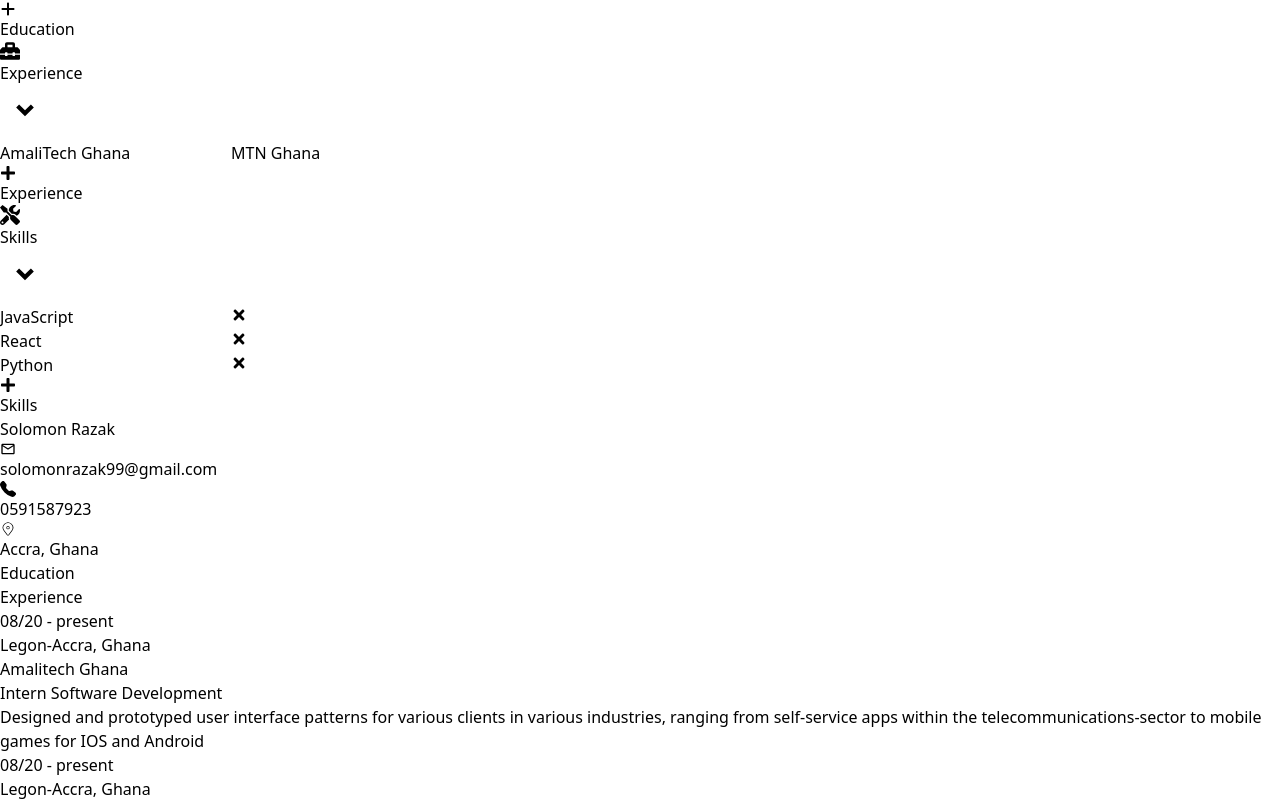
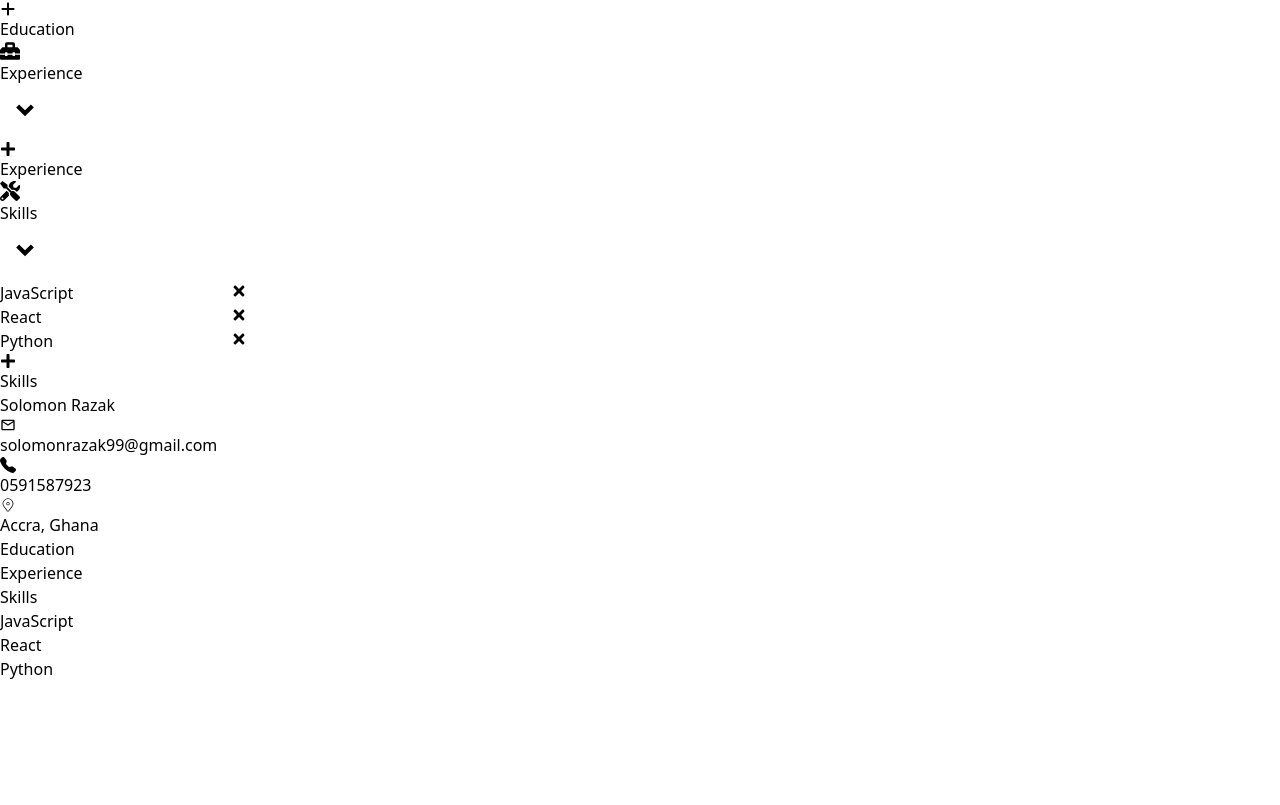
Before and after one commit to solomonrazak/cv-application, a React (Vite) app: page / in a window 1280 px wide. Shown: the part 291-1096 px from the top of the page. After the commit the page ends 972 px from the top, so only its background shows below. Built offline with nearby package versions, Linux system fonts and the light colour scheme.

Commit message:
experience form all set now

```diff
--- a/src/App.jsx
+++ b/src/App.jsx
@@ -34,12 +34,23 @@
   location: "",
 }]);
 
-const [filledForms, setFilledForms] = useState([]);
+const [filledForms, setFilledForms] = useState([]); // a place to store all saved inputs filled from an education form.
 
-const [educationInput, setEducationInput] = useState("University of Ghana");
+// experience
+
+const [experienceFormData, setExperienceFormData] = useState([{
+  companyName: "",
+  positionTitle: "",
+  startDate: "",
+  endDate: "",
+  location: "",
+  description: "",
+}]);
+
+const [experienceFilledForm, setExperienceFilledForm] = useState([])
 
   return (
-    <DataContext.Provider value={{personalDetails, setPersonalDetails, skills, setSkills, newSkills, setNewSkills, educationInput, setEducationInput, educationFormData, setEducationFormData, filledForms, setFilledForms}}>
+    <DataContext.Provider value={{personalDetails, setPersonalDetails, skills, setSkills, newSkills, setNewSkills, educationFormData, setEducationFormData, filledForms, setFilledForms, experienceFormData, setExperienceFilledForm, setExperienceFormData, experienceFilledForm}}>
     <div className='grid grid-cols-3 bg-gray-100 gap-3'>
       <div className="col-span-1 w-full">
         <Input />
--- a/src/components/Education.jsx
+++ b/src/components/Education.jsx
@@ -92,7 +92,9 @@
       startDate: "",
       endDate: "",
       location: "",
+
   });
+  setToggle(true);
   }
 
   return (
--- a/src/components/Example.jsx
+++ b/src/components/Example.jsx
@@ -1,14 +1,47 @@
-import React from "react";
+import React, {useContext} from "react";
 import { MdDelete } from "react-icons/md";
+import { DataContext } from "../DataContext";
+
+
 
 function Example() {
+
+  const {personalDetails, setPersonalDetails, skills, setSkills, newSkills, setNewSkills} = useContext(DataContext);
+  const sampleSkills = ["JavaScript", "React", "Python"];
+
+
+  function clearAll() {
+    setPersonalDetails({
+      fullname: "",
+      email: "",
+      telephone: "",
+      address: "",
+    });
+    setSkills([]);
+    setNewSkills([]);
+  }
+
+  function loadExample(){
+    setPersonalDetails({
+      fullname: "Solomon Razak",
+    email: "solomonrazak99@gmail.com",
+    telephone: "0591587923",
+    address: "Accra, Ghana"
+    })
+    setSkills((sampleSkills.map((skills) => (
+      {
+        name: skills,
+      }
+    ))));
+
+  }
   return (
     <div className="bg-white flex flex-col justify-around md:w-96 h-12 p-2 mx-auto rounded-md md:flex md:flex-row cursor-pointer">
-      <div className="flex justify-around items-center gap-2">
+      <div className="flex justify-around items-center gap-2 group hover:scale-110 duration-200 transition-all ease-in-out" onClick={clearAll}>
       <MdDelete className="text-red-600"/>
       <p className="text-red-600">Clear Resume</p>
       </div>
-      <div className="bg-slate-100 flex items-center justify-center p-4 rounded-md">
+      <div className="bg-slate-100 flex items-center justify-center p-4 rounded-md hover:bg-slate-600 hover:text-white" onClick={loadExample}>
          <p>Load Example</p>
       </div>
     </div>
--- a/src/components/Experience.jsx
+++ b/src/components/Experience.jsx
@@ -1,19 +1,35 @@
-import React, { useState } from "react";
+import React, { useState, useContext } from "react";
 import { FaToolbox, FaPlus } from "react-icons/fa";
 import { RiArrowDropDownLine } from "react-icons/ri";
 import { MdDelete } from "react-icons/md";
+import { DataContext } from "../DataContext";
 
 function Experience() {
-  const sampleExperience = ["AmaliTech Ghana", "MTN Ghana"];
+  // const sampleExperience = ["AmaliTech Ghana", "MTN Ghana"];
   const [displayNewwForm, setDisplayNewwForm] = useState(false);
   const [newFormInput, setNewFormInput] = useState("");
+  const [displayedFormIndex, setDisplayedFormIndex] = useState(-1);
   //   const [newExperienceDetails, setNewExperienceDetails] = useState("")
-  const [experienceInput, setExperinceInput] = useState(
-    sampleExperience.map((experience) => ({ name: experience }))
-  );
+  // const [experienceInput, setExperinceInput] = useState(
+  //   sampleExperience.map((experience) => ({ name: experience }))
+  // );
   const [tog, setTog] = useState(true); // Set initial value to true if you want it to be visible by default
+  const {
+    experienceFormData,
+    setExperienceFormData,
+    experienceFilledForm,
+    setExperienceFilledForm,
+  } = useContext(DataContext);
 
-  const [experienceFormData, setExperienceFormData] = useState({
+  function displayFormm() {
+    if (displayedFormIndex === -1) {
+      // No form is displayed, display the first one
+      setDisplayedFormIndex(0);
+    } else {
+      // A form is displayed, increment the index to display the next form
+      setDisplayedFormIndex(displayedFormIndex + 1);
+      // Reset education form data
+      setExperienceFormData({
         companyName: "",
         positionTitle: "",
         startDate: "",
@@ -21,27 +37,30 @@
         location: "",
         description: "",
       });
-
+    }
+    setTog(false);
+  }
 
   // change the toggle to display or hide initailized examples
   function changeTog() {
     setTog(!tog); // Change toggle to tog
-    setDisplayNewwForm(false)
+    setDisplayedFormIndex(-1); // Reset displayed form index
   }
 
-
   // handle input changes in the initialized experience inputs
-  function handleExperienceInputChange(index, value) {
-    const newExperienceList = [...experienceInput];
-    newExperienceList[index].name = value;
-    setExperinceInput(newExperienceList);
-  }
+  // function handleExperienceInputChange(e, field) {
+  //   const { value } = e.target;
+  //   setExperienceFormData((prevData) => ({
+  //     ...prevData,
+  //     [field]: value,
+  //   }));
+  // }
 
   // handle the display of new form
-  function displayFormm() {
-    if (!displayNewwForm) setDisplayNewwForm(true);
-    setTog(false);
-  }
+  // function displayFormm() {
+  //   if (!displayNewwForm) setDisplayNewwForm(true);
+  //   setTog(false);
+  // }
 
   // handle new form displayed input changes
   //   function handleNewFormInput(e){
@@ -54,13 +73,13 @@
   //   }
 
   // handle cancel button
-  function handleCancel(){
-    setDisplayNewwForm(false)
+  function handleCancel() {
+    setDisplayedFormIndex(-1); // Hide the displayed form
   }
   // hanlde delete button
   function handleDelete(e) {
     e.preventDefault();
-    setNewFormInput({
+    setExperienceFormData({
       companyName: "",
       positionTitle: "",
       startDate: "",
@@ -82,16 +101,32 @@
     }));
   }
 
+  // save experince input form
+  function saveExperienceForm(e) {
+    e.preventDefault();
+    const newExperience = {
+      companyName: experienceFormData.companyName,
+      positionTitle: experienceFormData.positionTitle,
+      startDate: experienceFormData.startDate,
+      endDate: experienceFormData.endDate,
+      location: experienceFormData.location,
+      description: experienceFormData.description,
+    };
+    console.log(newExperience);
 
+    setExperienceFilledForm([...experienceFilledForm, newExperience]);
+    setDisplayedFormIndex(-1); // Hide the displayed form after saving
 
-// save experince input form
-function saveExperienceForm() {
-    setAllData((prevData) => ({
-      ...prevData,
-      experience: [...experienceInput, { name: newFormmInput }],
-    }));
-    setDisplayNewwForm(false);
-    console.log(experienceFormData);
+    setExperienceFormData({
+      companyName: "",
+      positionTitle: "",
+      startDate: "",
+      endDate: "",
+      location: "",
+      description: "",
+    });
+    setTog(true);
+
   }
 
   const educationSectionStyles = {
@@ -119,15 +154,20 @@
                 width: "50px",
                 height: "50px",
                 transform: tog ? "rotate(0deg)" : "rotate(180deg)",
-              transition: "transform 0.3s ease-in-out"
+                transition: "transform 0.3s ease-in-out",
               }}
             />
           </button>
         </div>
-      {displayNewwForm && (
-        <div id="show-experience" className="w-96 mx-auto bg-white p-3 block rounded-b-md">
+        {displayedFormIndex !== -1 && (
+          <div
+            id="show-experience"
+            className="w-96 mx-auto bg-white p-3 block rounded-b-md"
+          >
             <form>
-            <label className="font-medium" htmlFor="company-name">Company Name</label>
+              <label className="font-medium" htmlFor="company-name">
+                Company Name
+              </label>
               <input
                 id="company-name"
                 placeholder="Enter Company Name"
@@ -135,9 +175,13 @@
                 className="block w-full bg-gray-100 border-solid border-[2px] h-[40px] text-[14px] my-2 px-4 rounded-xl focus:border-blue-600 focus:outline-none focus:ring-0"
                 name="companyName"
                 value={experienceFormData.companyName}
-              onChange={(e) => handleExperienceFormInputChange(e, 'companyName')}
+                onChange={(e) =>
+                  handleExperienceFormInputChange(e, "companyName")
+                }
               />
-            <label className="font-medium" htmlFor="position-title">Position Title</label>
+              <label className="font-medium" htmlFor="position-title">
+                Position Title
+              </label>
               <input
                 id="position-title"
                 placeholder="Enter Position Title"
@@ -145,9 +189,13 @@
                 className="block w-full bg-gray-100 border-2 h-[40px] text-[14px] my-2 px-4 rounded-xl focus:border-blue-600 focus:outline-none"
                 name="positionTitle"
                 value={experienceFormData.positionTitle}
-              onChange={(e) => handleExperienceFormInputChange(e, 'positionTitle')}
+                onChange={(e) =>
+                  handleExperienceFormInputChange(e, "positionTitle")
+                }
               />
-            <label className="font-medium" htmlFor="date-started">Start Date</label>
+              <label className="font-medium" htmlFor="date-started">
+                Start Date
+              </label>
               <input
                 id="date-started"
                 placeholder="Enter Company Name"
@@ -155,9 +203,13 @@
                 type="date"
                 name="startDate"
                 value={experienceFormData.startDate}
-              onChange={(e) => handleExperienceFormInputChange(e, 'startDate')}
+                onChange={(e) =>
+                  handleExperienceFormInputChange(e, "startDate")
+                }
               />
-            <label className="font-medium" htmlFor="date-ended">End Date</label>
+              <label className="font-medium" htmlFor="date-ended">
+                End Date
+              </label>
               <input
                 id="date-ended"
                 placeholder="Enter Company Name"
@@ -165,9 +217,11 @@
                 type="date"
                 name="endDate"
                 value={experienceFormData.endDate}
-              onChange={(e) => handleExperienceFormInputChange(e, 'endDate')}
+                onChange={(e) => handleExperienceFormInputChange(e, "endDate")}
               />
-            <label className="font-medium" htmlFor="location">Location</label>
+              <label className="font-medium" htmlFor="location">
+                Location
+              </label>
               <input
                 id="location"
                 placeholder="Enter Location"
@@ -175,31 +229,42 @@
                 type="text"
                 name="location"
                 value={experienceFormData.location}
-              onChange={(e) => handleExperienceFormInputChange(e, 'location')}
+                onChange={(e) => handleExperienceFormInputChange(e, "location")}
               />
-            <label className="font-medium my-2" htmlFor="description">Description</label>
+              <label className="font-medium my-2" htmlFor="description">
+                Description
+              </label>
               <textarea
                 className="block bg-gray-200 w-full px-4 py-1 focus:border-blue-600 mt-2 focus:outline-none border-2 rounded-lg"
                 rows="4"
                 name="description"
                 id="description"
                 value={experienceFormData.description}
-              onChange={(e) => handleExperienceFormInputChange(e, 'description')}
-            >
-              Enter Description
-            </textarea>
+                onChange={(e) =>
+                  handleExperienceFormInputChange(e, "description")
+                }
+              />
               <div className="flex justify-between mt-3">
                 <div>
-                <button className="flex bg-white border-2 border-slate-400 gap-1 rounded items-center p-1 text-gray-800" onClick={handleDelete}>
+                  <button
+                    className="flex bg-white border-2 border-slate-400 gap-1 rounded items-center p-1 text-gray-800"
+                    onClick={handleDelete}
+                  >
                     <MdDelete />
                     Delete
                   </button>
                 </div>
                 <div className="flex gap-2">
-                <button className="bg-white border-2 border-slate-400 rounded px-2 text-gray-800" onClick={handleCancel}>
+                  <button
+                    className="bg-white border-2 border-slate-400 rounded px-2 text-gray-800"
+                    onClick={handleCancel}
+                  >
                     Cancel
                   </button>
-                <button className="bg-blue-600 text-white p-1 px-2 rounded" onClick={saveExperienceForm}>
+                  <button
+                    className="bg-blue-600 text-white p-1 px-2 rounded"
+                    onClick={saveExperienceForm}
+                  >
                     Save
                   </button>
                 </div>
@@ -208,7 +273,7 @@
           </div>
         )}
       </div>
-    {tog && (
+      {/* {tog && (
       <div className="w-96 mx-auto flex flex-col justify-center"
 
       >
@@ -233,6 +298,19 @@
           </button>
         </div>
       </div>
+    )} */}
+      {tog && (
+        <div className="w-full mx-auto flex flex-col justify-center">
+          <div className="flex w-96 h-[50px] bg-white p-5 justify-between items-center mx-auto mt-1 rounded-md">
+            <button
+              className="text-black bg-white border-4 flex items-center justify-center py-1 px-1 gap-2 rounded-full mx-auto font-medium w-[140px]"
+              onClick={displayFormm}
+            >
+              <FaPlus />
+              Experience
+            </button>
+          </div>
+        </div>
       )}
     </div>
   );
--- a/src/components/Output.jsx
+++ b/src/components/Output.jsx
@@ -16,7 +16,7 @@
   // }]);
 
 
-  const {personalDetails, setPersonalDetails, skills, setSkills, newSkills, setNewSkills, educationInput, setEducationInput,  educationFormData, setEducationFormData, filledForms, setFilledForms} = useContext(DataContext);
+  const {personalDetails, setPersonalDetails, skills, setSkills, newSkills, setNewSkills, educationInput, setEducationInput,  educationFormData, setEducationFormData, filledForms, setFilledForms,  experienceFormData, setExperienceFilledForm, setExperienceFormData, experienceFilledForm} = useContext(DataContext);
 
   // function to format Date
   function formatDayandMonth(dateString){
@@ -88,21 +88,26 @@
           <div className="edu-title w-full bg-gray-100 text-center font-medium p-1 text-2xl rounded-md">
             Experience
           </div>
-          <div className="grid grid-cols-3 mt-5">
-            <div className="col-span-1">
-              <p>08/20 - present</p>
-              <p>Legon-Accra, Ghana</p>
-            </div>
-            <div className="col-span-2">
-              <p className="font-bold">Amalitech Ghana</p>
-              <p className="text-[17px]">Intern Software Development</p>
-              <p>Designed and prototyped user interface patterns for various clients in various industries,
-                ranging from self-service apps within the telecommunications-sector
-                 to mobile games for IOS and Android</p>
-            </div>
-          </div>
+          {experienceFilledForm.map((form, index) => (
+             <div className="grid grid-cols-3 mt-5" key={index}>
+             <div className="col-span-1">
+               <p>
+               {formatDayandMonth(form.startDate)} -{" "}
+                  {formatDayandMonth(form.endDate)}
+               </p>
+               <p>{form.location}</p>
+             </div>
+             <div className="col-span-2">
+               <p className="font-bold">{form.companyName}</p>
+               <p className="text-[17px]">{form.positionTitle}</p>
+               <p>{form.description}</p>
+             </div>
+           </div>
+
+          ))}
+
 {/*second second experience */}
-          <div className="grid grid-cols-3 mt-5">
+          {/* <div className="grid grid-cols-3 mt-5">
             <div className="col-span-1">
               <p>08/20 - present</p>
               <p>Legon-Accra, Ghana</p>
@@ -114,7 +119,7 @@
                 Created and usability tested wireframes and prototypes. Produced interactive documentation for quick
                 onboarding of new researchers.</p>
             </div>
-          </div>
+          </div> */}
         </div>
   {/* *skills */}
         <div  id="education" className="flex flex-col">
```
Lines whose indentation alone changed are shown as unchanged.
